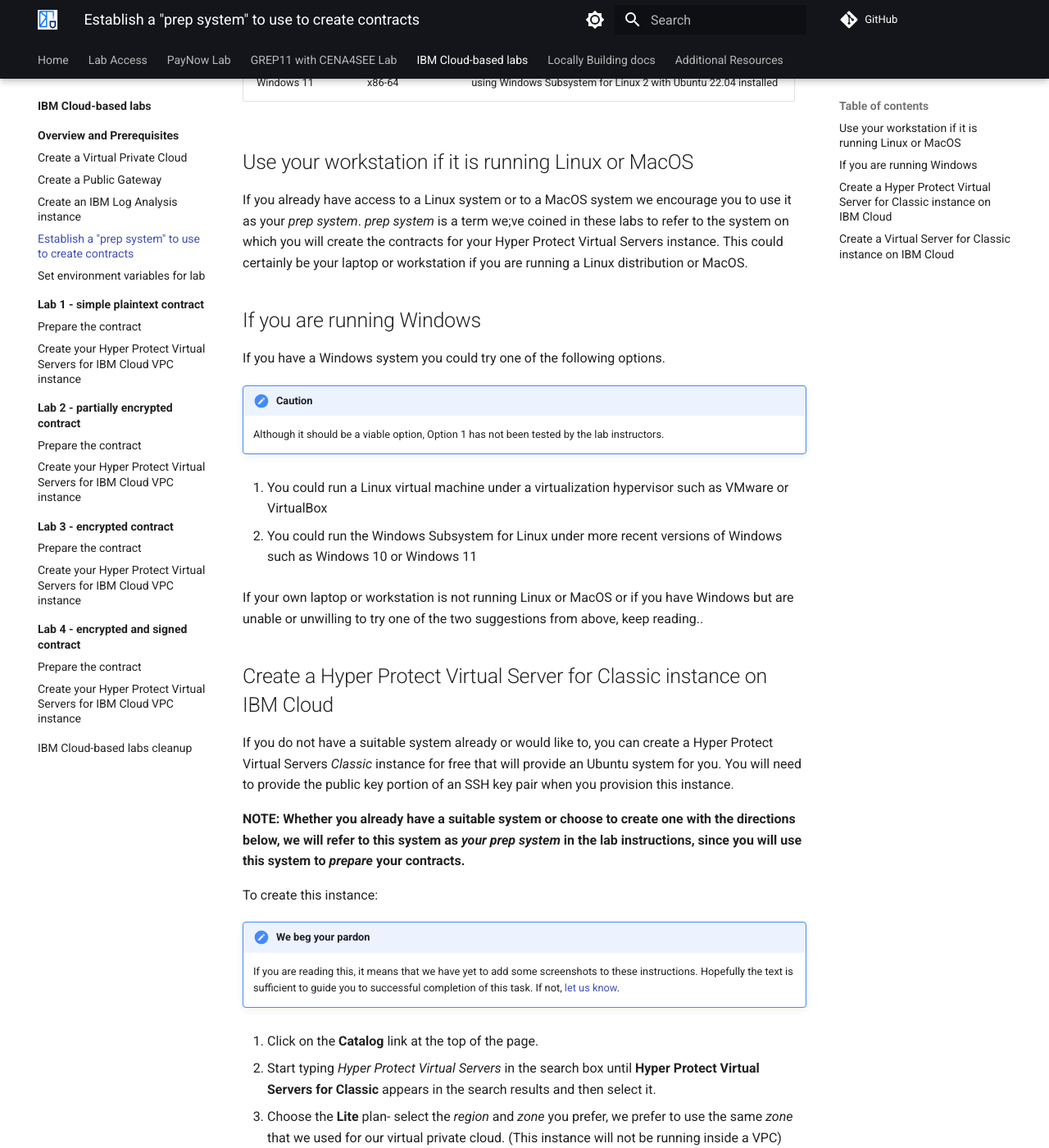
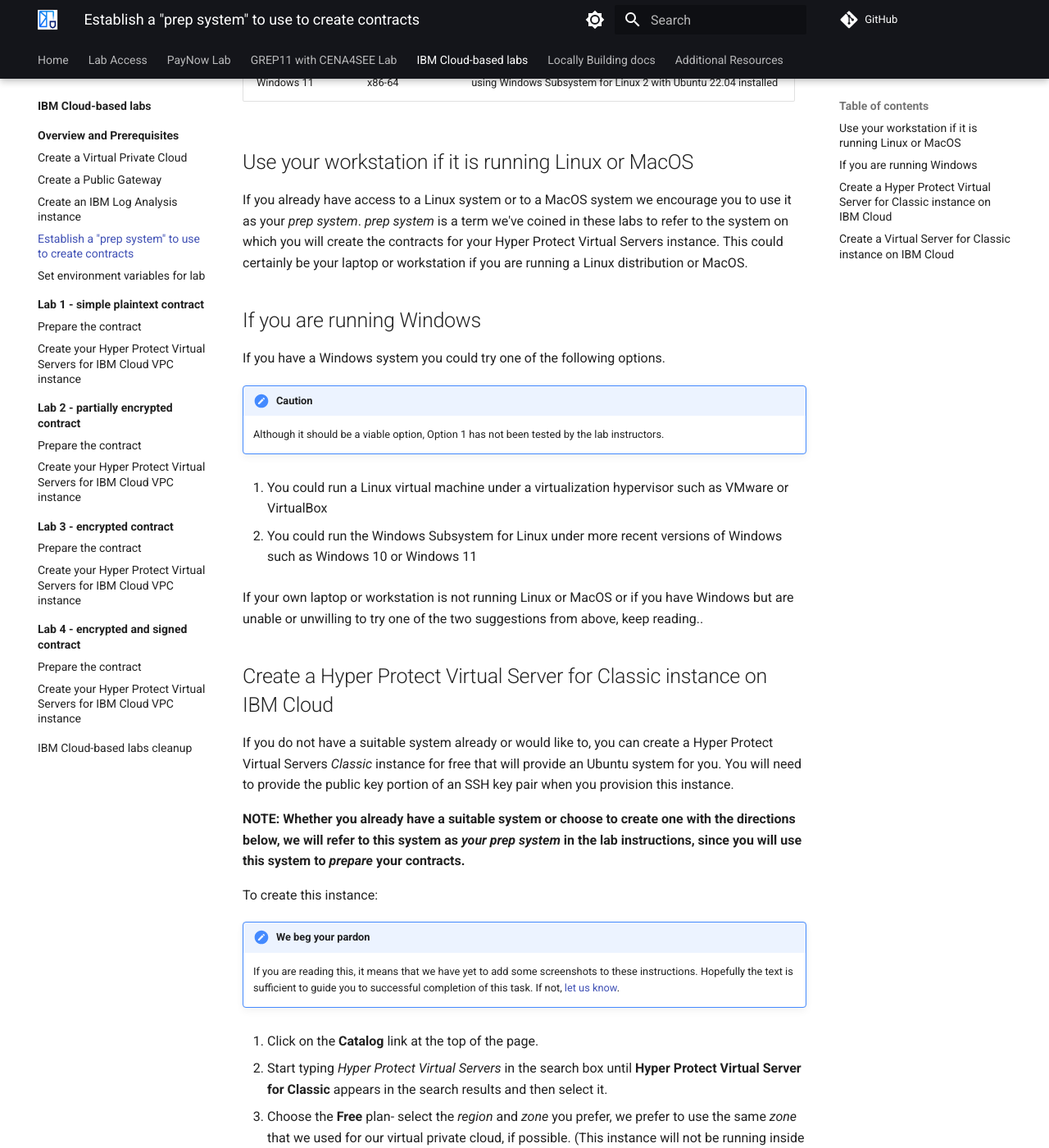
Before and after one commit to ibm-wsc/ConfidentialComputingOnLinuxONE, an MkDocs documentation site: the page built from docs/lab/cloud/prereqs/prepsystem.md, in a window 1280 px wide and 1400 px high, scrolled down 553 px. Shown: the whole window at 82% size. Built offline with MkDocs 1.6.1 and Material for MkDocs 9.7.7, drawn with Linux system fonts in a browser that asks for light colours; comment, search, counter and statistics services are not loaded; some of the changed text lies outside the part shown.

Commit message:
minor edits

```diff
--- a/docs/lab/cloud/prereqs/prepsystem.md
+++ b/docs/lab/cloud/prereqs/prepsystem.md
@@ -14,7 +14,7 @@
 
 ## Use your workstation if it is running Linux or MacOS
 
-If you already have access to a Linux system or to a MacOS system we encourage you to use it as your *prep system*.  *prep system* is a term we;ve coined in these labs to refer to the system on which you will create the contracts for your Hyper Protect Virtual Servers instance. This could certainly be your laptop or workstation if you are running a Linux distribution or MacOS.
+If you already have access to a Linux system or to a MacOS system we encourage you to use it as your *prep system*.  *prep system* is a term we've coined in these labs to refer to the system on which you will create the contracts for your Hyper Protect Virtual Servers instance. This could certainly be your laptop or workstation if you are running a Linux distribution or MacOS.
 
 ## If you are running Windows
 
@@ -44,9 +44,9 @@
 
 1. Click on the **Catalog** link at the top of the page.
 
-2. Start typing _Hyper Protect Virtual Servers_ in the search box until **Hyper Protect Virtual Servers for Classic** appears in the search results and then select it.
+2. Start typing _Hyper Protect Virtual Servers_ in the search box until **Hyper Protect Virtual Server for Classic** appears in the search results and then select it.
 
-3. Choose the **Lite** plan- select the *region* and *zone* you prefer, we prefer to use the same *zone* that we used for our virtual private cloud.  (This instance will not be running inside a VPC)
+3. Choose the **Free** plan- select the *region* and *zone* you prefer, we prefer to use the same *zone* that we used for our virtual private cloud, if possible.  (This instance will not be running inside a VPC)
 
 4. Provide your SSH public key.
 
@@ -66,7 +66,7 @@
 
 The steps to create an instance are:
 
-1. From the IBM Cloud Catalog, search for *Virtual Servers for Classic* and then select it.
+1. From the IBM Cloud Catalog, search for *Virtual Server for Classic* and then select it.
 
 2. It doesn't matter where you provision it.  This instance does not run in your VPC.
 
```
Also changed, not shown: docs/lab/cloud/index.md (+1 -1 lines), docs/lab/cloud/prereqs/setup.md (+2 -2 lines).
